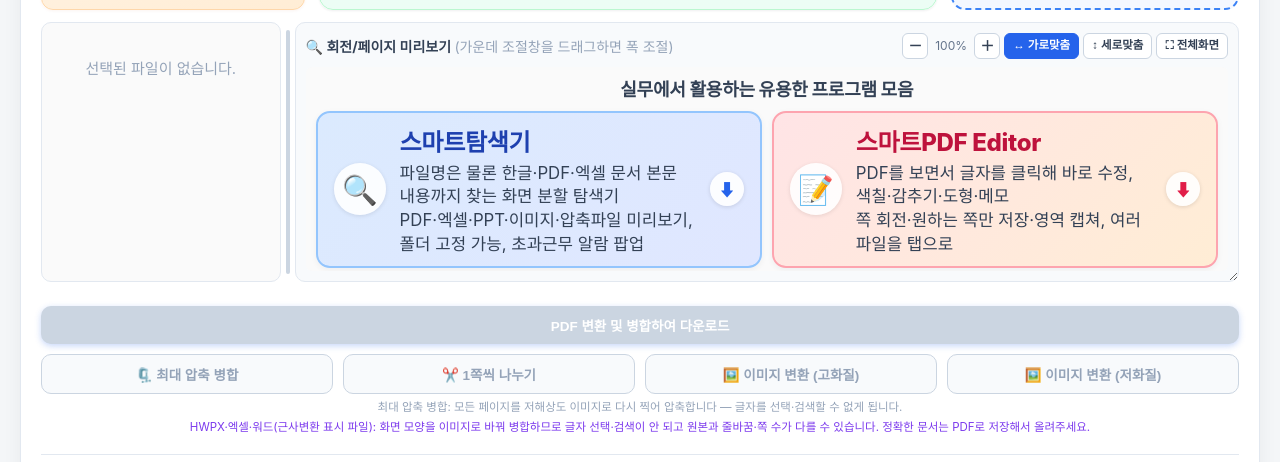
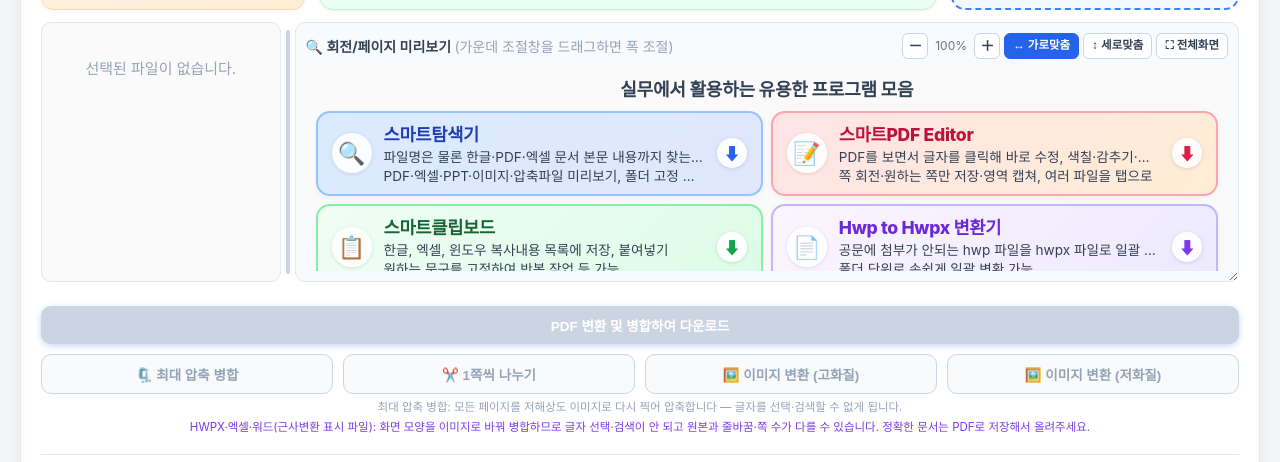
Before and after one commit to nunco-git/pdf-frontend, a plain HTML site: page index.html in a window 1280 px wide. Shown: the part 245-707 px from the top of the page. Drawn offline with nearby package versions, Linux system fonts and the light colour scheme; no server answers; a web font is replaced by a local one.

Commit message:
Add files via upload

```diff
--- a/index.html
+++ b/index.html
@@ -780,7 +780,7 @@
        안내 문구 + 유용한 프로그램 모음. 파일이 선택되면 showPreview()가
        이 내용을 실제 미리보기로 바로 덮어쓰므로 자연히 사라진다. */
     .preview-empty-promo { width: 100%; height: 100%; min-height: 0; display: flex; flex-direction: column; overflow: hidden; text-align: center; color: #94a3b8; padding: 8px 10px; box-sizing: border-box; }
-    .promo-tools { flex: 0 0 auto; min-height: 0; display: grid; grid-template-columns: repeat(2, minmax(0, 1fr)); grid-template-rows: none; align-content: start; gap: 10px; text-align: left; }
+    .promo-tools { flex: 0 0 auto; min-height: 0; display: grid; grid-template-columns: repeat(2, minmax(0, 1fr)); grid-template-rows: none; align-content: start; gap: 8px; text-align: left; }
     @media (max-width: 480px) {
       .promo-tools { grid-template-columns: 1fr; grid-template-rows: none; flex: 0 0 auto; }
       .preview-empty-promo { overflow-y: auto; }
@@ -788,8 +788,8 @@
     .promo-tool-card {
       display: flex;
       align-items: center;
-      gap: 14px;
-      padding: 10px 16px;
+      gap: 12px;
+      padding: 8px 14px;
       min-height: 0;
       overflow: hidden;
       background: #fff;
@@ -802,20 +802,20 @@
     }
     .promo-tool-card:hover { transform: translateY(-3px); box-shadow: 0 8px 18px rgba(15,23,42,0.14); }
     .promo-tool-icon {
-      font-size: clamp(24px, 3.6vh, 34px);
-      width: clamp(44px, 6.5vh, 58px); height: clamp(44px, 6.5vh, 58px);
+      font-size: 22px;
+      width: 40px; height: 40px;
       border-radius: 50%;
       display: flex; align-items: center; justify-content: center;
       background: rgba(255,255,255,0.9);
       box-shadow: 0 1px 4px rgba(0,0,0,0.1);
       flex-shrink: 0;
     }
-    .promo-tool-body { display: flex; flex-direction: column; gap: 4px; min-width: 0; }
-    .promo-tool-body strong { font-size: clamp(19px, 3vh, 26px); font-weight: 800; color: #1e293b; letter-spacing: -0.3px; }
-    .promo-tool-desc { font-size: clamp(14px, 2.1vh, 17px); color: #475569; line-height: 1.4; white-space: normal; }
+    .promo-tool-body { display: flex; flex-direction: column; gap: 2px; min-width: 0; flex: 1 1 auto; }
+    .promo-tool-body strong { font-size: clamp(15px, 2.2vh, 18px); font-weight: 800; color: #1e293b; letter-spacing: -0.3px; }
+    .promo-tool-desc { font-size: clamp(12px, 1.7vh, 14px); color: #475569; line-height: 1.4; white-space: nowrap; overflow: hidden; text-overflow: ellipsis; }
     .promo-tool-dl {
       margin-left: auto; flex-shrink: 0;
-      width: 34px; height: 34px; border-radius: 50%;
+      width: 30px; height: 30px; border-radius: 50%;
       display: flex; align-items: center; justify-content: center;
       font-size: 16px; font-weight: 800;
       background: rgba(255,255,255,0.9); color: #2563eb;
```
